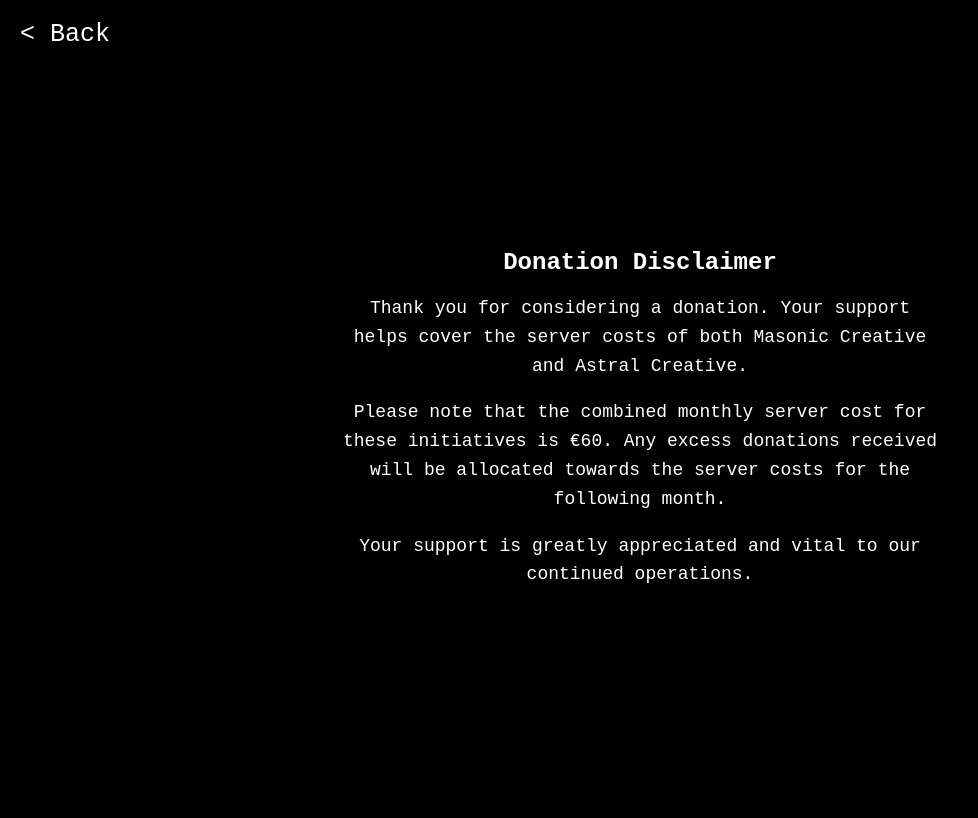
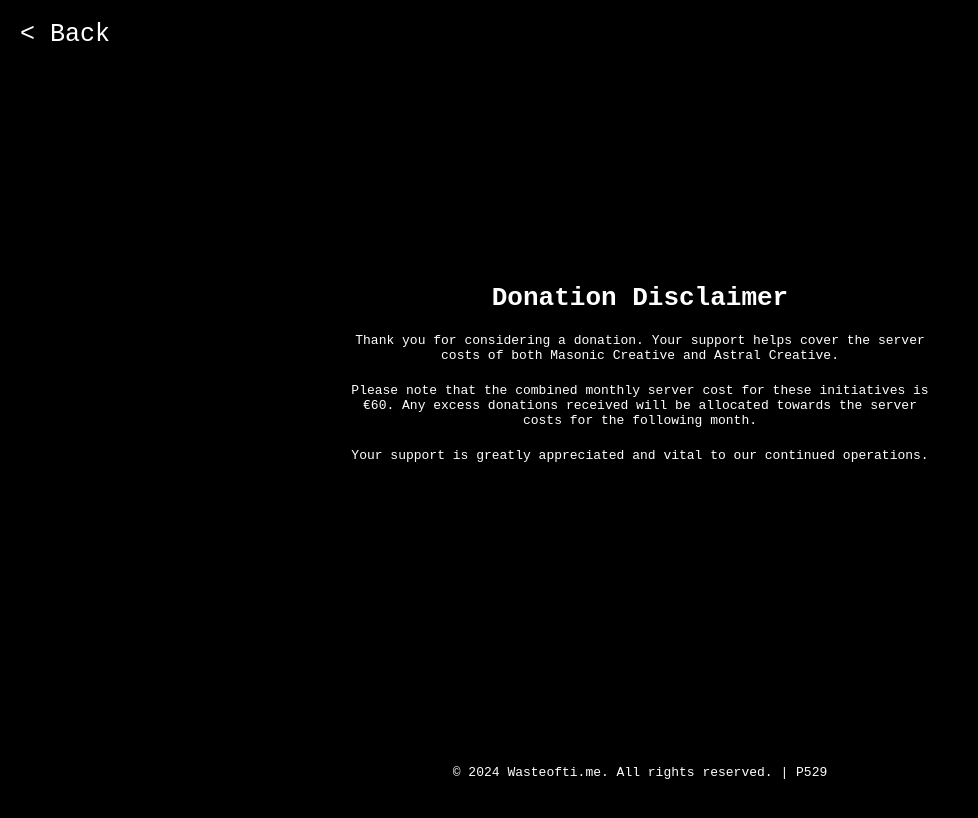
Before and after one commit to P529/wasteoftimeWebsite, a plain HTML site: page info.html in a window 1280 px wide. Shown: the whole page, without its empty margins (0-978 px from the left). Drawn offline with Linux system fonts and the light colour scheme.

Commit message:
idk what i changed

```diff
--- a/info.html
+++ b/info.html
@@ -5,27 +5,31 @@
     <meta name="viewport" content="width=device-width, initial-scale=1.0">
     <title>Donation Disclaimer</title>
     <style>
-        body {
+        body, html {
+            height: 100%;
+            margin: 0;
+            padding: 0;
             background-color: black;
             color: white;
             font-family: monospace;
-            margin: 0;
-            padding: 20px;
             display: flex;
+            flex-direction: column;
+            justify-content: center;
+            text-align: center;
+        }
+        .main-content {
+            flex: 1;
+            display: flex;
+            flex-direction: column;
             justify-content: center;
             align-items: center;
-            height: 100vh;
-            text-align: center;
+            padding: 20px;
         }
         .container {
             max-width: 600px;
         }
-        h1 {
-            font-size: 24px;
-        }
-        p {
-            font-size: 18px;
-            line-height: 1.6;
+        h1, p {
+            margin: 20px 0;
         }
         .back-button {
             position: absolute;
@@ -35,21 +39,27 @@
             text-decoration: none;
             font-size: 25px;
         }
+        .footer {
+            text-align: center;
+            margin: 20px 0;
+        }
     </style>
 </head>
 <body>
-    <a class="back-button" href="index.html">< Back</a>
-    <div class="container">
-        <h1>Donation Disclaimer</h1>
-        <p>
-            Thank you for considering a donation. Your support helps cover the server costs of both Masonic Creative and Astral Creative.
-        </p>
-        <p>
-            Please note that the combined monthly server cost for these initiatives is €60. Any excess donations received will be allocated towards the server costs for the following month.
-        </p>
-        <p>
-            Your support is greatly appreciated and vital to our continued operations.
-        </p>
+    <div class="main-content">
+        <a class="back-button" href="index.html">< Back</a>
+        <div class="container">
+            <h1>Donation Disclaimer</h1>
+            <p>Thank you for considering a donation. Your support helps cover the server costs of both Masonic Creative and Astral Creative.</p>
+            <p>Please note that the combined monthly server cost for these initiatives is €60. Any excess donations received will be allocated towards the server costs for the following month.</p>
+            <p>Your support is greatly appreciated and vital to our continued operations.</p>
+        </div>
     </div>
+    <div class="footer">
+        © <span id="currentYear">2023</span> Wasteofti.me. All rights reserved. | P529
+    </div>
+    <script>
+        document.getElementById("currentYear").textContent = new Date().getFullYear();
+    </script>
 </body>
 </html>
```
Also changed, not shown: index.html (+3 -0 lines), scripts/script.js (+2 -9 lines), styles/style.css (+48 -3 lines), images/contrast.png (added), images/contrasticon.png (added).
